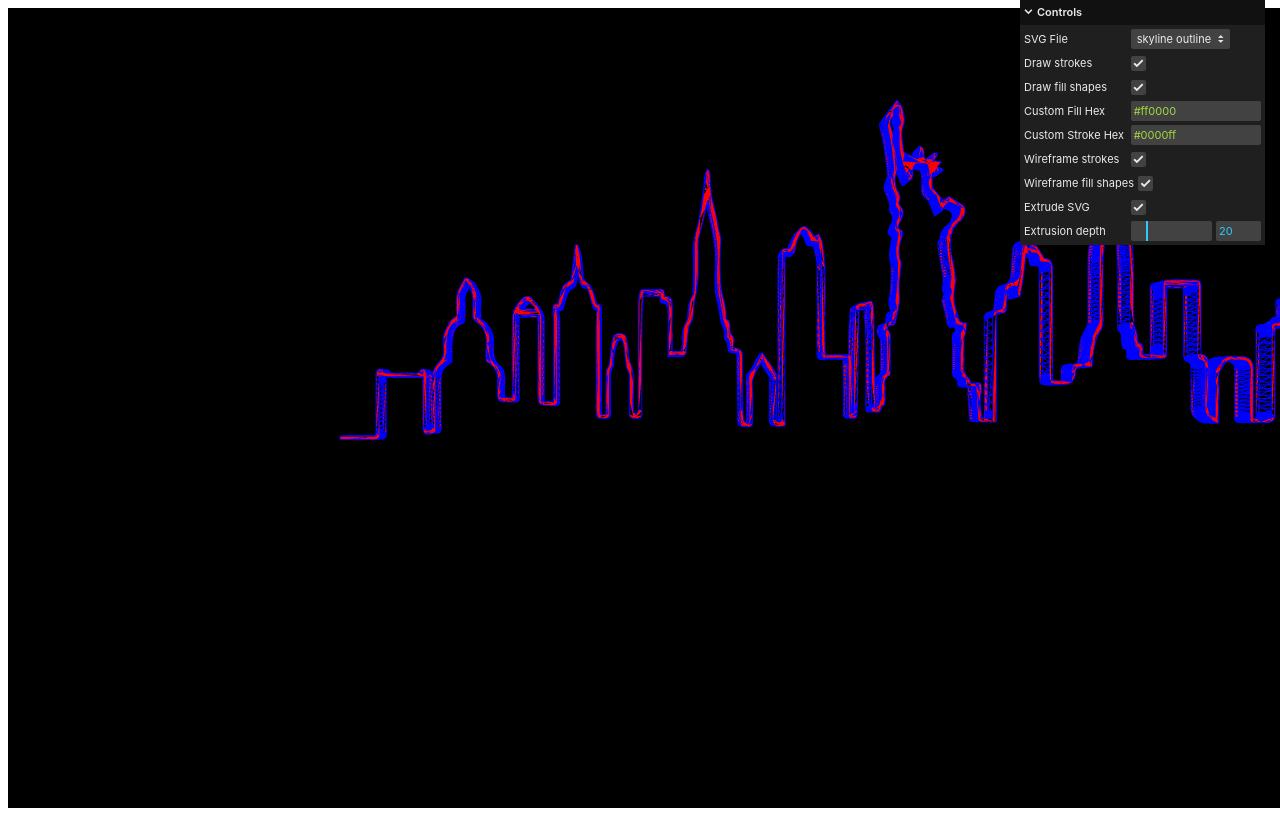
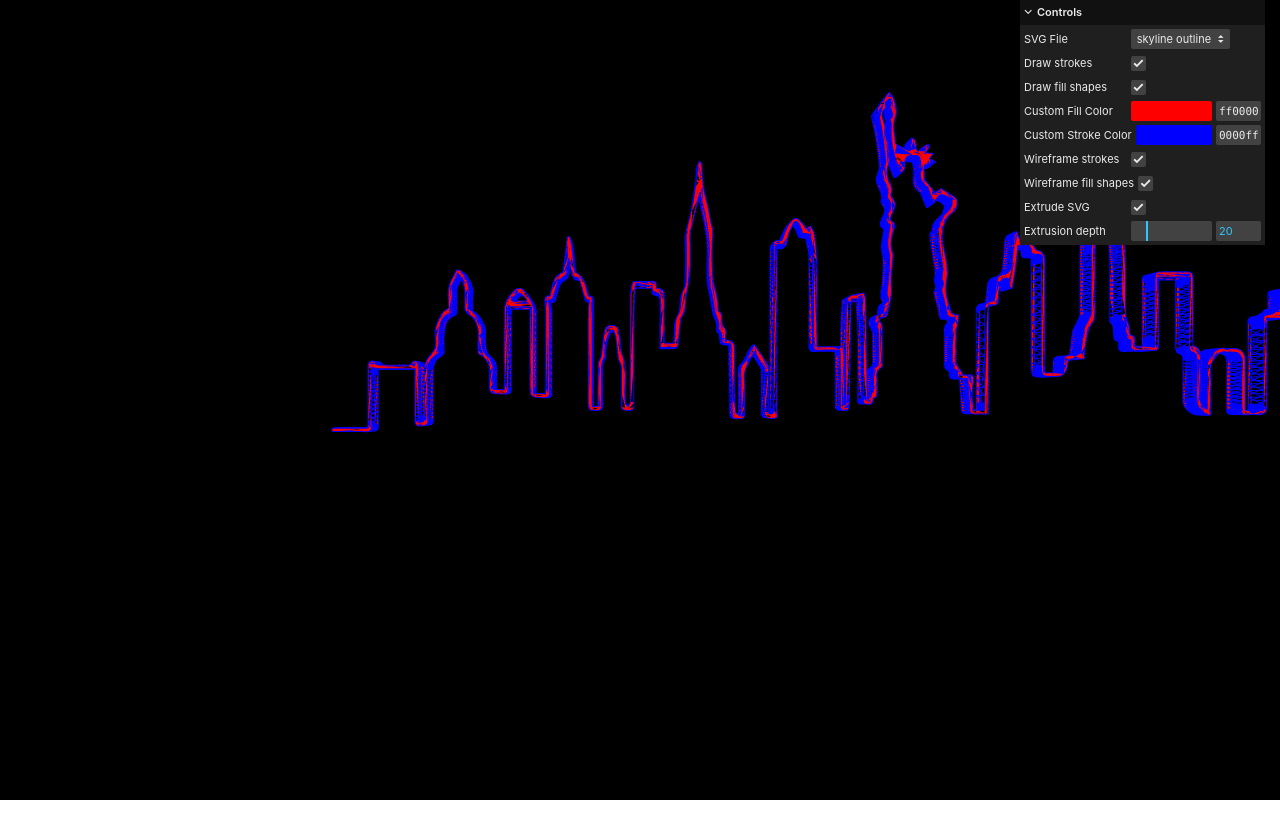
Before and after one commit to math-eaton/xjermsx, a website built with Vite: page index.html in a window 1280 px wide. Built offline with nearby package versions, Linux system fonts and the light colour scheme.

Commit message:
add onFinishChange method to gui sliders

```diff
--- a/index.html
+++ b/index.html
@@ -3,6 +3,7 @@
   <head>
     <meta charset="UTF-8" />
     <link rel="icon" type="image/svg+xml" href="/vite.svg" />
+    <link rel="stylesheet" href="style.css">
     <meta name="viewport" content="width=device-width, initial-scale=1.0" />
     <title>XJERMSX 2024</title>
   </head>
--- a/main.js
+++ b/main.js
@@ -86,10 +86,10 @@ function createGUI() {
   gui.add( guiData, 'drawFillShapes' ).name( 'Draw fill shapes' ).onChange( update );
 
   // gui.addColor( guiData, 'customFillColor' ).name( 'Custom Fill Color' ).onChange( update );
-  gui.add(guiData, 'customFillColor').name('Custom Fill Hex').onChange(updateFillColor).onFinishChange(validateHexInput);
+  gui.addColor(guiData, 'customFillColor').name('Custom Fill Color').onFinishChange(update);
 
   // gui.addColor( guiData, 'customStrokeColor' ).name( 'Custom Stroke Color' ).onChange( update );
-  gui.add(guiData, 'customStrokeColor').name('Custom Stroke Hex').onChange(updateStrokeColor).onFinishChange(validateHexInput);
+  gui.addColor(guiData, 'customStrokeColor').name('Custom Stroke Color').onFinishChange(update);
 
   gui.add( guiData, 'strokesWireframe' ).name( 'Wireframe strokes' ).onChange( update );
 
@@ -97,10 +97,10 @@ function createGUI() {
 
   gui.add( guiData, 'extrudeSVG' ).name( 'Extrude SVG' ).onChange( update );
 
-  gui.add( guiData, 'extrusionDepth', 1, 100 ).name( 'Extrusion depth' ).onChange( update );
+  gui.add(guiData, 'extrusionDepth', 1, 100).name('Extrusion depth').onFinishChange(update);
 
   function update() {
-  loadSVG(guiData.currentURL);
+    loadSVG(guiData.currentURL);
 
     svgMeshes.forEach(mesh => {
       updateCombinedMaterial(mesh, 'phong', {
--- a/style.css
+++ b/style.css
@@ -5,7 +5,7 @@
 
   color-scheme: light dark;
   color: rgba(255, 255, 255, 0.87);
-  background-color: #242424;
+  background-color: #000000;
 
   font-synthesis: none;
   text-rendering: optimizeLegibility;
@@ -28,6 +28,7 @@ body {
   place-items: center;
   min-width: 320px;
   min-height: 100vh;
+  color: #000000;
 }
 
 h1 {
```
Also changed, not shown: public/lips.svg (added), 1 other file.
